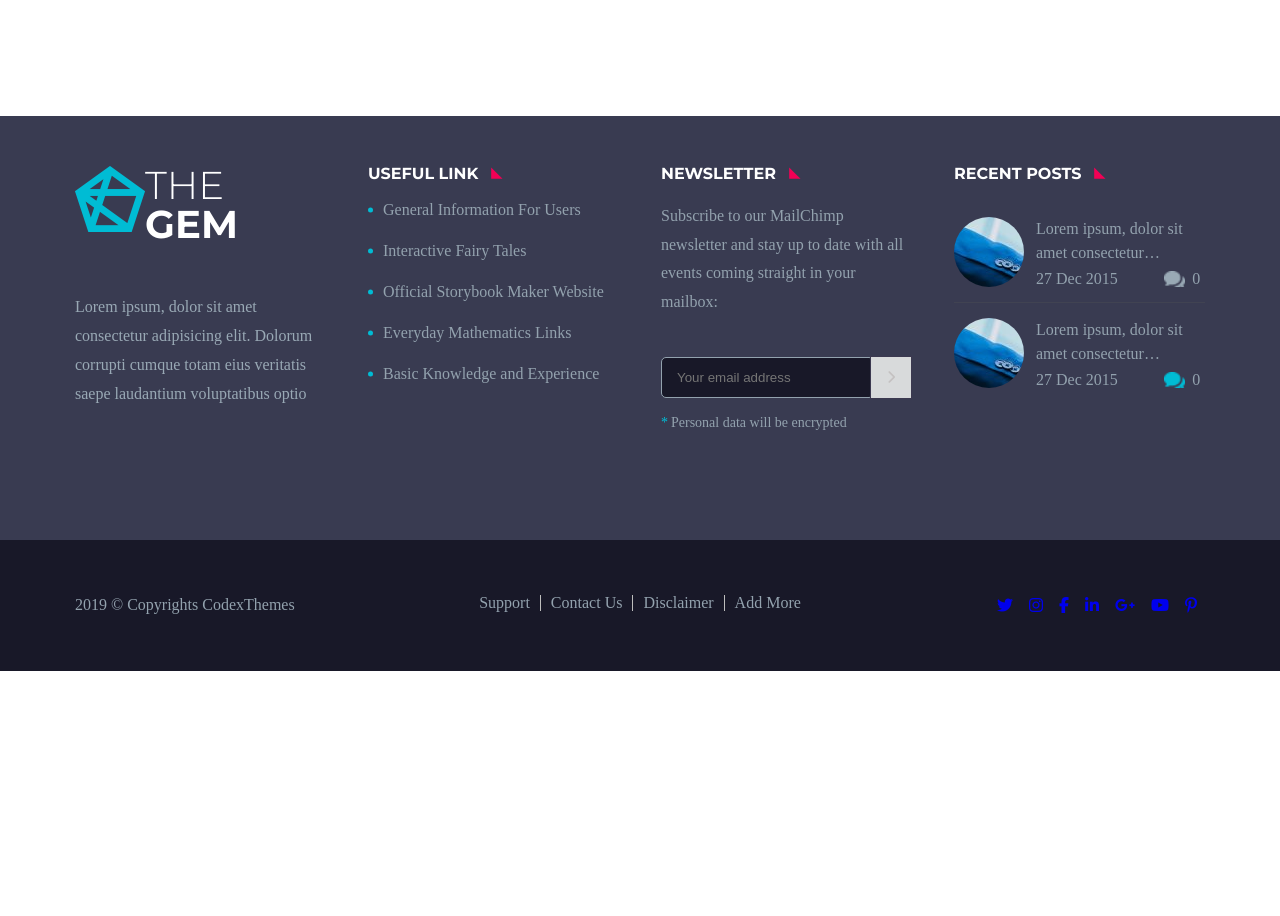
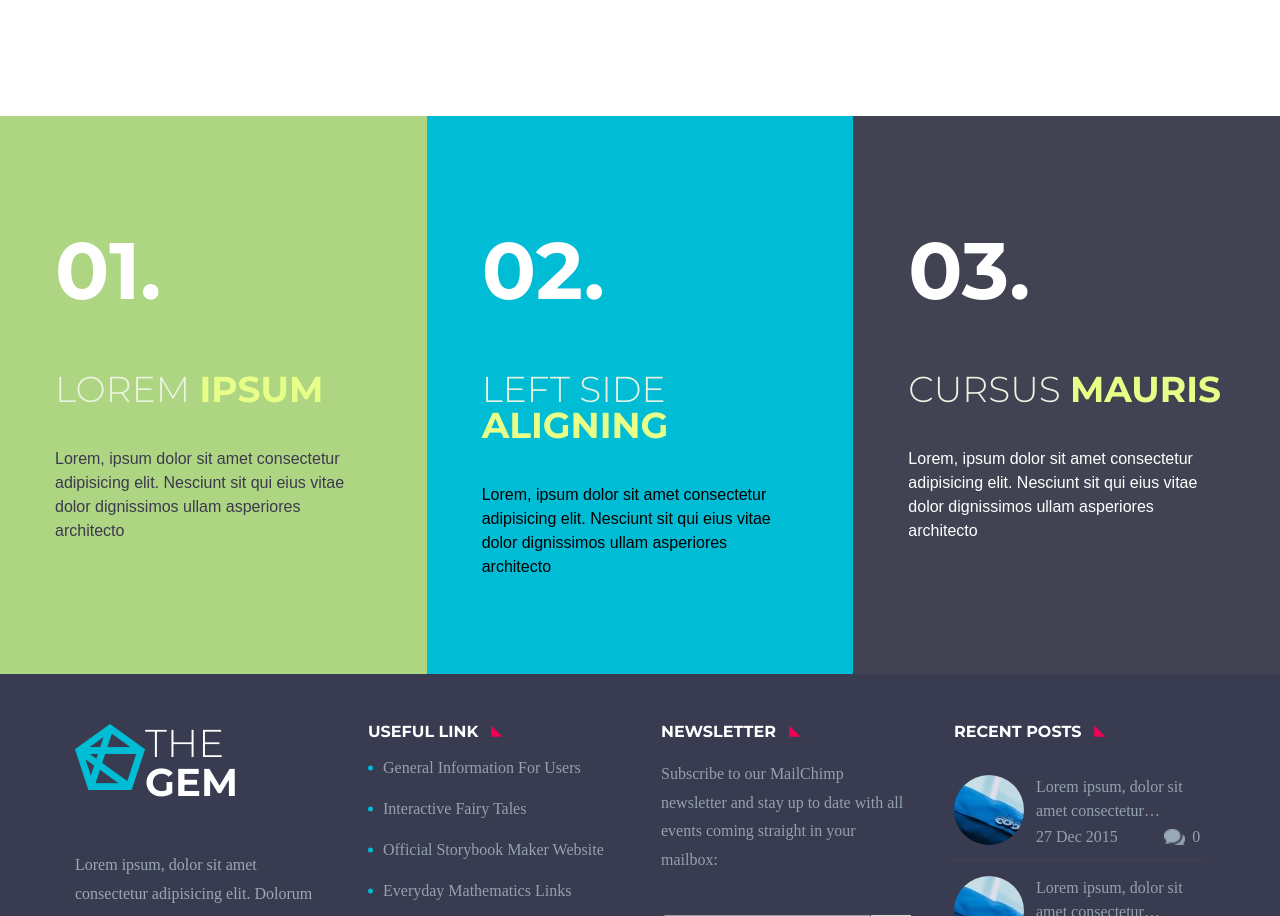
Before and after one commit to lekhanh-dev/template-vue, a Vue app: page / in a window 1280 px wide. Shown: the part 2207-3123 px from the top of the page. Before the commit the page ends 2878 px from the top, so only its background shows below. Built offline with nearby package versions, Linux system fonts and the light colour scheme.

Commit message:
create full width component

```diff
--- /dev/null
+++ b/src/components/FullWidth.vue
@@ -0,0 +1,56 @@
+<template>
+  <section class="full-width">
+    <div class="container-fluid">
+      <div class="full-width__list-item d-flex flex-wrap ff-montserrat">
+        <article class="full-width__item bg-green">
+          <header class="full-width__number font-weight-bold text-white">
+            01.
+          </header>
+          <div class="full-width__title font-weight-light">
+            LOREM <span class="font-weight-bold">IPSUM</span>
+          </div>
+          <div
+            class="full-width__content ff-source-san-pro font-weight-light text-dark"
+          >
+            Lorem, ipsum dolor sit amet consectetur adipisicing elit. Nesciunt
+            sit qui eius vitae dolor dignissimos ullam asperiores architecto
+          </div>
+        </article>
+        <article class="full-width__item bg-blue">
+          <header class="full-width__number font-weight-bold text-white">
+            02.
+          </header>
+          <div class="full-width__title font-weight-light">
+            LEFT SIDE <span class="font-weight-bold">ALIGNING</span>
+          </div>
+          <div class="full-width__content ff-source-san-pro font-weight-light">
+            Lorem, ipsum dolor sit amet consectetur adipisicing elit. Nesciunt
+            sit qui eius vitae dolor dignissimos ullam asperiores architecto
+          </div>
+        </article>
+        <article class="full-width__item bg-grey">
+          <header class="full-width__number font-weight-bold text-white">
+            03.
+          </header>
+          <div class="full-width__title font-weight-light">
+            CURSUS <span class="font-weight-bold">MAURIS</span>
+          </div>
+          <div
+            class="full-width__content ff-source-san-pro font-weight-light full-width--color-white"
+          >
+            Lorem, ipsum dolor sit amet consectetur adipisicing elit. Nesciunt
+            sit qui eius vitae dolor dignissimos ullam asperiores architecto
+          </div>
+        </article>
+      </div>
+    </div>
+  </section>
+</template>
+
+<script>
+export default { name: "full-width" };
+</script>
+
+<style lang="scss" scoped>
+@import "../styles/components/FullWidth.scss";
+</style>
--- /dev/null
+++ b/src/styles/components/FullWidth.scss
@@ -0,0 +1,43 @@
+@import "../variable";
+@import "../mixin";
+
+.full-width {
+  &__item {
+    flex: 100%;
+    padding: 20px;
+    @include media(map-get($breakpoint, "lg")) {
+      padding: 55px;
+      flex: 33.33%;
+    }
+    &:nth-child(3) .full-width__content {
+      color: map-get($text-color, "white");
+    }
+  }
+
+  &__number {
+    padding-top: 10px;
+    padding-bottom: 20px;
+    font-size: 40px;
+    @include media(map-get($breakpoint, "sm")) {
+      font-size: 80px;
+      padding: 60px 0;
+    }
+  }
+
+  &__title {
+    padding-bottom: 40px;
+    @include media(map-get($breakpoint, "sm")) {
+      font-size: 36px;
+    }
+    color: #ebf4e2;
+    span {
+      color: #e7ff89;
+    }
+  }
+
+  &__content {
+    font-size: 16px;
+    line-height: 1.5;
+    padding-bottom: 40px;
+  }
+}
--- a/src/views/Home.vue
+++ b/src/views/Home.vue
@@ -5,6 +5,7 @@
     <comp-feature />
     <block-counter />
     <why-choose-us />
+    <full-width />
     <comp-footer />
   </div>
 </template>
@@ -16,6 +17,7 @@ import SlideShow from "../components/SlideShow.vue";
 import CompFeature from "../components/CompFeature.vue";
 import BlockCounter from "../components/BlockCounter.vue";
 import WhyChooseUs from "../components/WhyChooseUs.vue";
+import FullWidth from "../components/FullWidth.vue";
 export default {
   name: "Home",
   components: {
@@ -25,6 +27,7 @@ export default {
     CompFeature,
     BlockCounter,
     WhyChooseUs,
+    FullWidth,
   },
 };
 </script>
```
